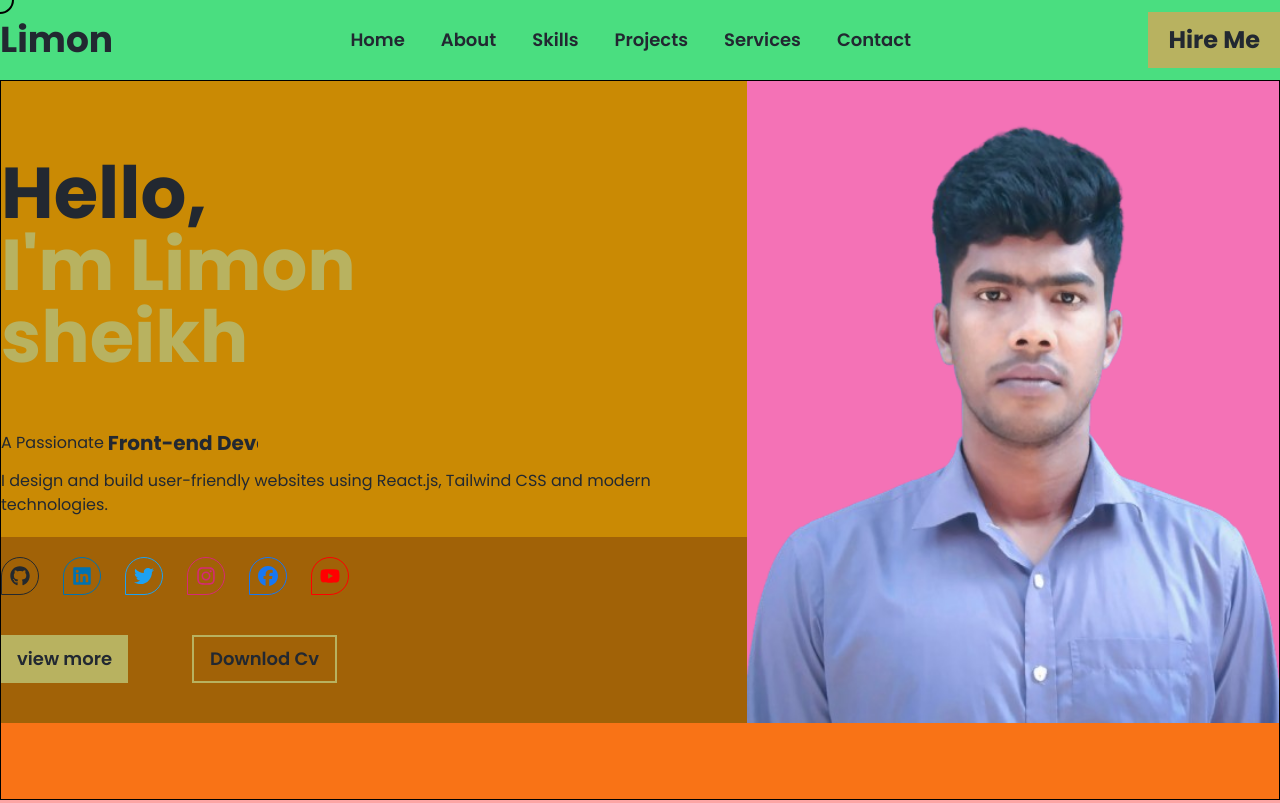
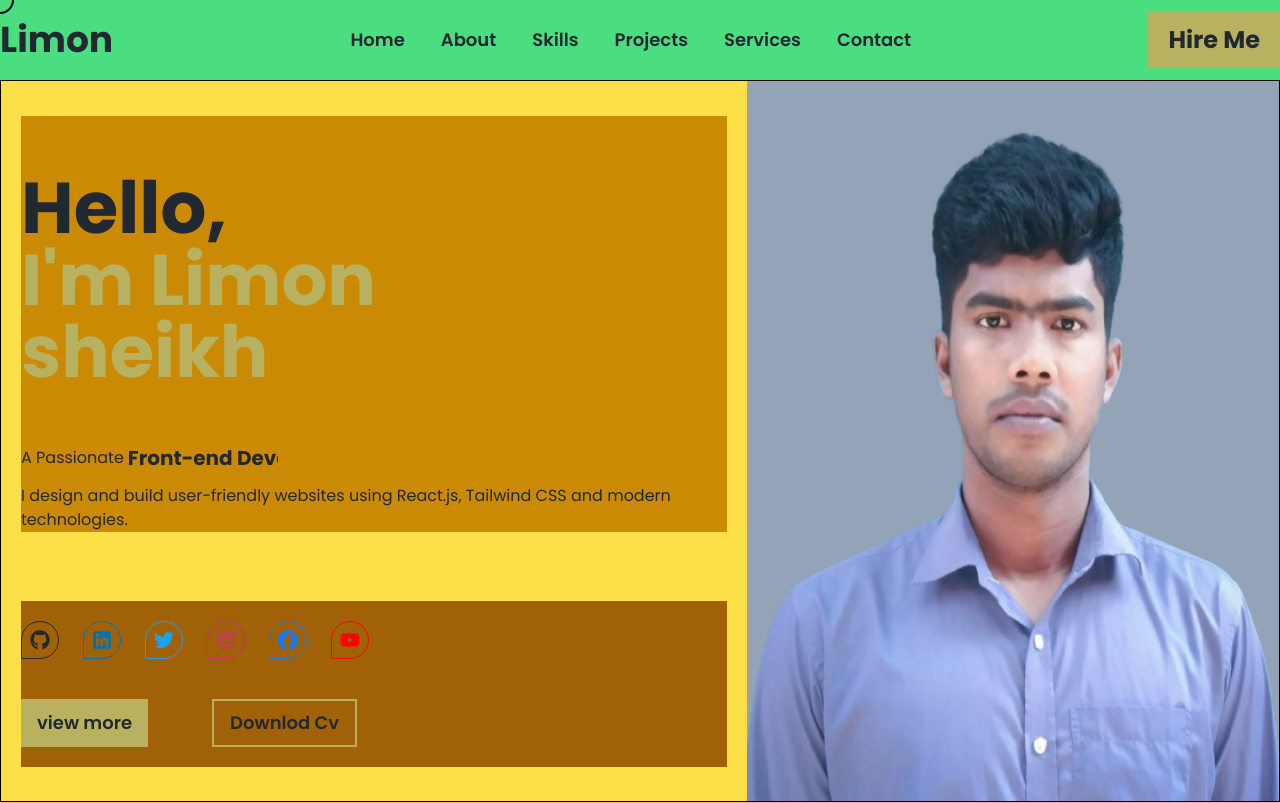
Before and after one commit to Limon-sheikh/My-portfolio, a React (Vite) app in the folder my-website/: page / in a window 1280 px wide. Shown: the top 803 px of the page. Built offline with nearby package versions, Linux system fonts and the light colour scheme.

Commit message:
some change

```diff
--- a/my-website/src/pages/Hero.jsx
+++ b/my-website/src/pages/Hero.jsx
@@ -10,13 +10,13 @@ const Home = () => {
 
 
   return (
-    <section id="hero" className="min-h-[calc(100dvh-80px)] bg-orange-500 border">
+    <section id="hero" className=" bg-orange-500 border flex justify-center">
       {/* <section className="min-h-dvh bg-orange-500"> */}
-      <div className="container mx-auto bg-pink-400">
-        <div id="wraper" className=" md:grid md:grid-cols-12">
+      <div className="container mx-auto bg-pink-400 min-h-[calc(100dvh-80px)] ">
+        <div id="wraper" className=" grid md:grid-cols-12 bg-slate-400 ">
           {/* hero left side content start */}
-          <div className="text-gray px-5 md:px-0  md:col-span-7 bg-yellow-500 flex flex-col justify-around md:justify-start">
-            <div className="bg-yellow-600 py-5">
+          <div className="flex flex-col justify-around min-h-[calc(100dvh-80px)] text-gray px-5  md:col-span-7 bg-yellow-300">
+            <div className="bg-yellow-600 ">
               <h1 className="leading-tight text-6xl md:text-7xl font-bold md:mt-14">
                 {hello} <br />
                 <span className="text-accent ">{limon}</span>
@@ -35,7 +35,7 @@ const Home = () => {
             </div>
 
             {/* hero social icons */}
-            <div className="bg-yellow-700 py-5 ">
+            <div className="bg-yellow-700 py-5">
               <div className="grid grid-flow-col justify-between md:justify-start md:gap-6 ">
                 {socials.map((social, index) => (
                   <a
@@ -68,7 +68,7 @@ const Home = () => {
               </div>
 
               {/* hero button */}
-              <div className="mt-10 mb-5 flex justify-between md:justify-start md:gap-16">
+              <div className="mt-10 flex justify-between md:justify-start md:gap-16">
                 <Button
                   title="view more"
                   border={false}
```
